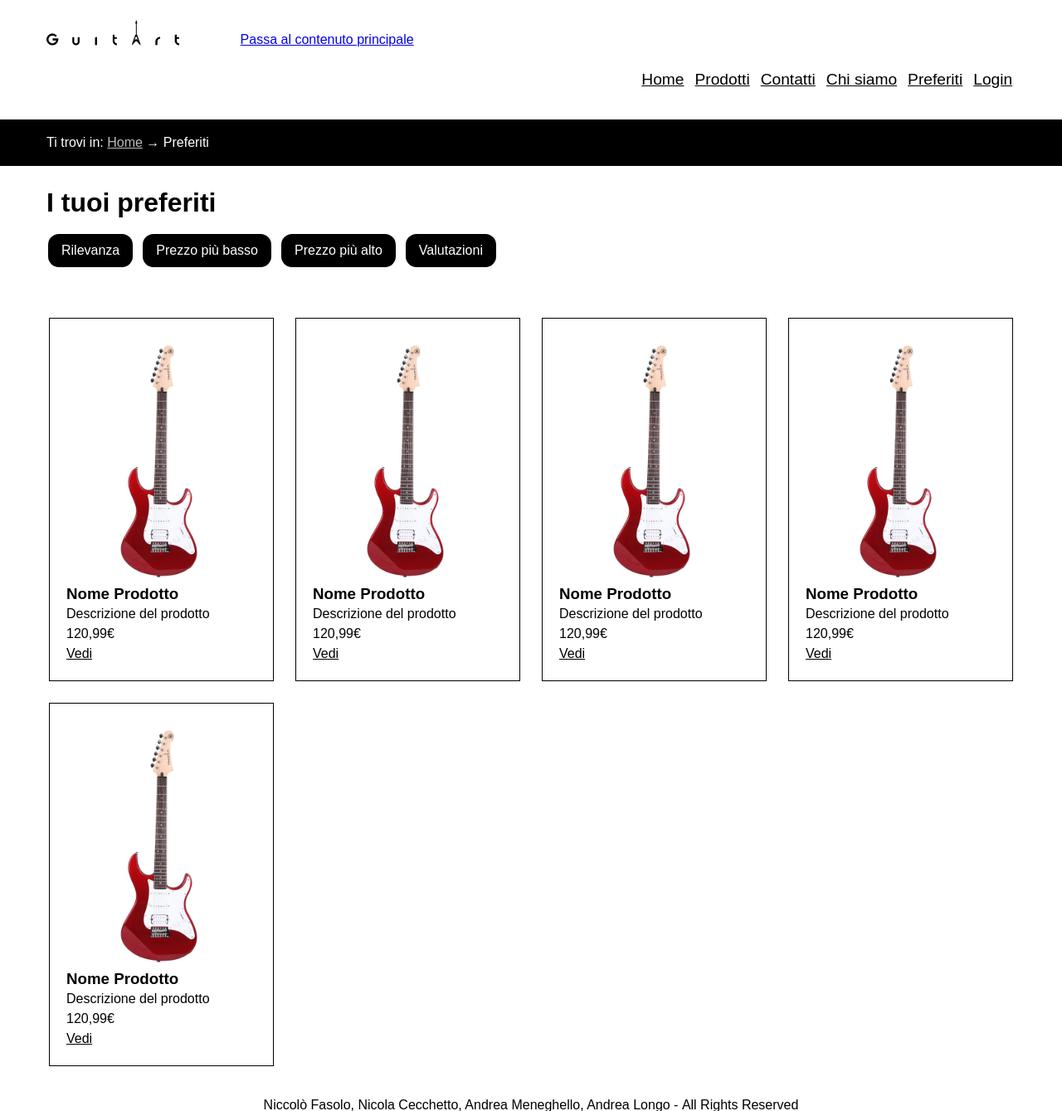
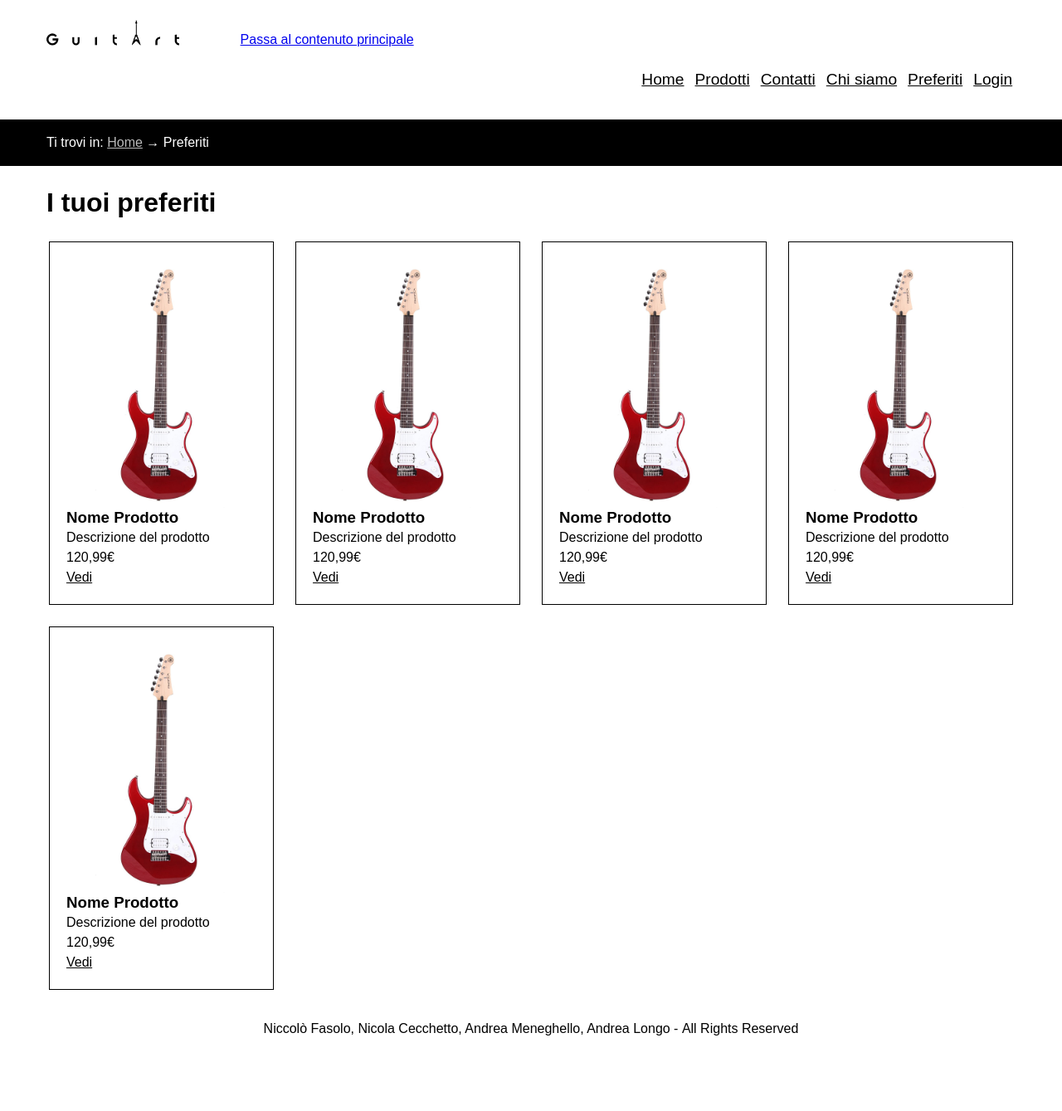
Before and after one commit to TecWeb-GuitArt/GuitArtWebSite, a PHP site: page /favourites.html in a window 1280 px wide. Shown: the top 1339 px of the page at 83% size. After the commit the page ends 1248 px from the top, so only its background shows below. Run offline with PHP 8.4, Linux system fonts and the light colour scheme.

Commit message:
delete filter menu

```diff
--- a/favourites.css
+++ b/favourites.css
@@ -49,60 +49,3 @@ main h2 {
 .prodotti li a:visited {
     color: var(--menuvisitedcolor);
 }
-
-
-
-
-/*MENU FILTRO*/
-.filter {
-    padding: 1.5em 0em 0em;
-    display: flex;
-    align-items: center;
-    margin-bottom: 1.5em;
-  }
-  .filter a {
-    padding: .5rem 1rem;
-    background: #000;
-    color: #fff;
-    margin-right: .5rem;
-    border-radius: 15px;
-    border: 2px solid;
-    text-decoration: none;
-  }
-  .filter a[aria-current] {
-    background: blue;
-  }
-
-  .filter a:hover {
-    transform: scale(1.1,1.1);
-  }
-
-  .filter a:active {
-    transform: translateY(2px);
-  }
-
-/*
-dl {
-    display: block;
-    margin-top: 1em;
-    margin-bottom: 1em;
-    margin-left: 0;
-    margin-right: 0;
-}
-
-dt {
-    float: left;
-    clear: left;
-    font-weight: bold;
-    color: green;
-}
-
-dt::after {
-    content: ":";
-}
-
-dd {
-    display: inline;
-    margin: 0 0 0 30px;
-    padding: 0 0 0.5em 0;
-}*/
--- a/favourites.html
+++ b/favourites.html
@@ -33,15 +33,6 @@
 
         <main id="content">
             <h2>I tuoi preferiti</h2>
-
-
-            <nav class="filter">
-                <a class="active" href="#1">Rilevanza</a>
-                <a class="bt2" href="#2">Prezzo più basso</a>
-                <a href="#3">Prezzo più alto</a>
-                <a href="#4">Valutazioni</a>
-              </nav>
-
             <ul class="prodotti">
                 <li>
                     <img src="./images/guitar_product.jpeg" height="300px" width="200px" alt="" />
```
